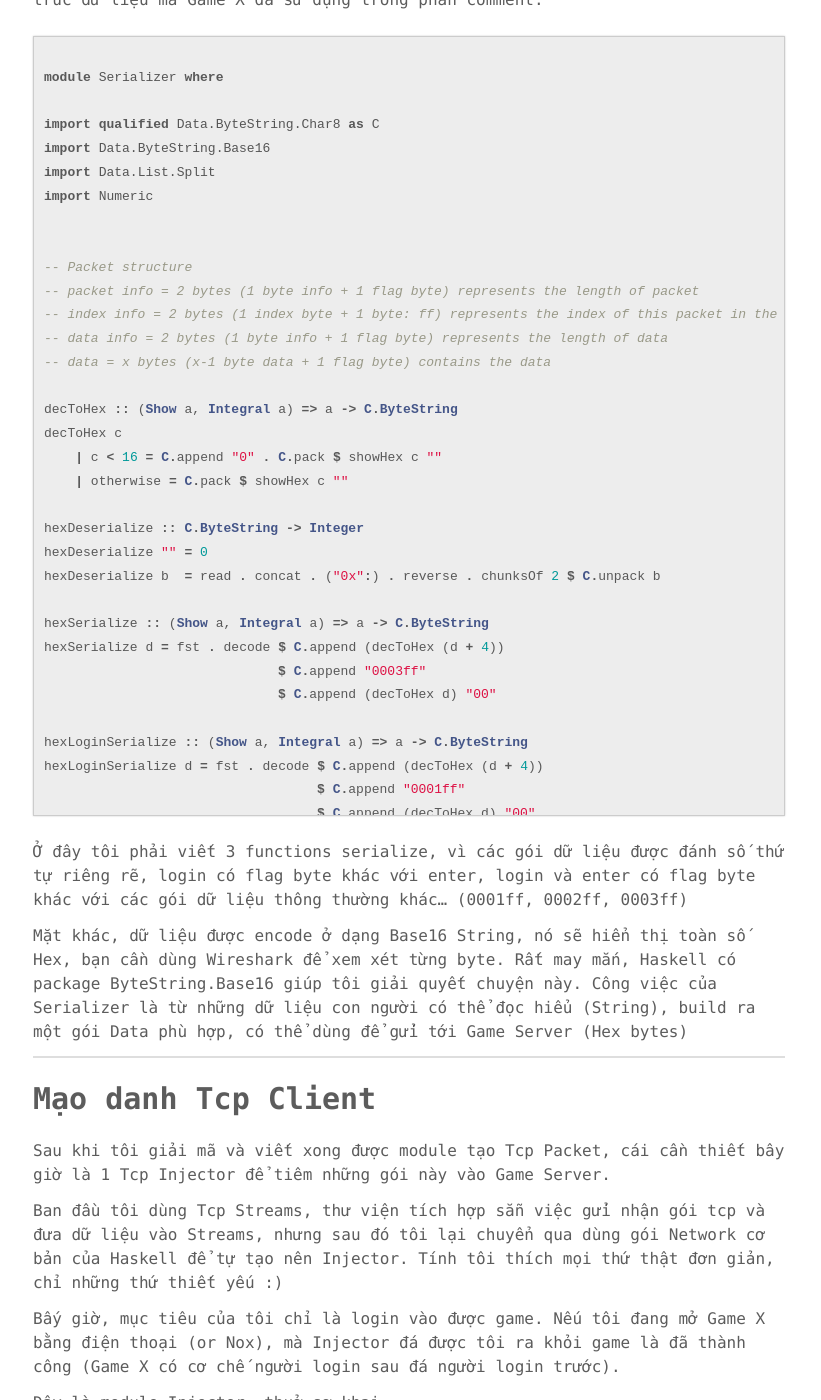
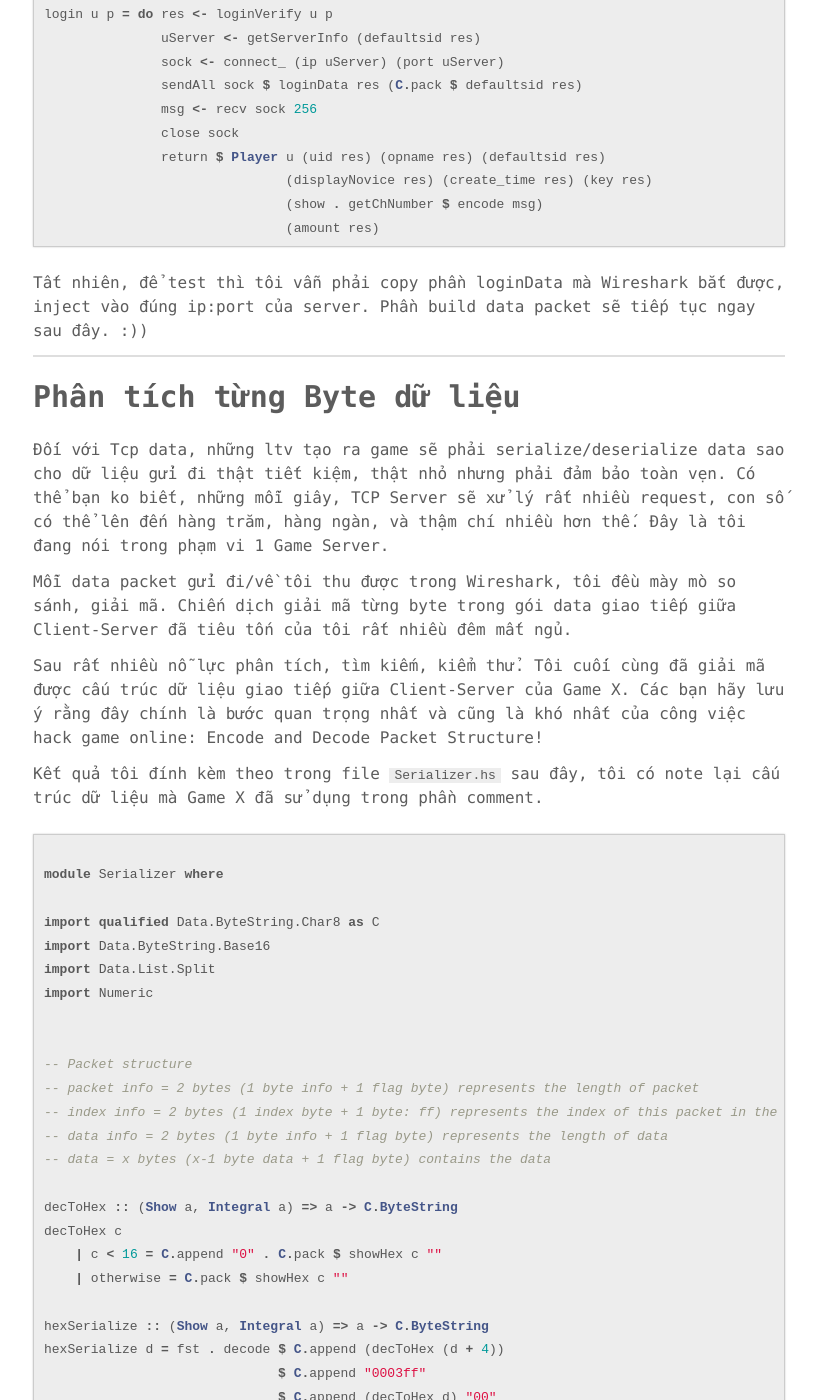
Before and after one commit to phuoc-thanh/phuoc-thanh.github.io, a Jekyll site: the page built from _posts/2018-04-16-chapter04-reveal-the-secret.md, in a window 1280 px wide and 1400 px high, scrolled down 3440 px. Shown: the whole window, without its empty margins (231-1052 px from the left). Built offline with Jekyll 4.4.1, drawn with Linux system fonts in a browser that asks for light colours; comment, search, counter and statistics services are not loaded; some of the changed text lies outside the part shown.

Commit message:
finish chapter04

````diff
--- a/_posts/2018-04-16-chapter04-reveal-the-secret.md
+++ b/_posts/2018-04-16-chapter04-reveal-the-secret.md
@@ -96,11 +96,11 @@
 
 ---
 
-# Chướng ngại vật đầu tiên: giải mã dữ liệu TCP
+# Request đến Tcp Server
 
 Okay tôi đã gửi Http Request và nhận Response đúng như mong đợi. Công việc tiếp theo là Inject những gói data vào TCP Server, đây mới chính là Game Server của Game X.
 
-Ở đây phải nói thêm là sau vài ngày mày mò tìm hiểu, tôi phát hiện 1 lỗi rất lớn của Game X. Thông thường Tcp Request sẽ nhận các thông số từ Http Response như uid, key, default server, create time... rồi dùng những thông số này để tạo request gửi tới Tcp Server.
+Ở đây phải nói thêm là sau vài ngày mày mò tìm hiểu, tôi phát hiện 1 lỗi rất lớn của Game X. Thông thường Tcp Request sẽ nhận các thông số từ Http Response như uid, key, default_server, create_time... rồi dùng những thông số này để tạo request gửi tới Tcp Server.
 
 Lỗi ở chỗ, Tcp server không kiểm tra tính hợp lệ của những thông số này, tôi có thể gửi 1 Http request tới Http Server, nhận được key/time trả về trong Http Response. Sau đó tôi có thể dùng cặp thông tin key/time này để gửi đến TCP Server trong mọi hoàn cảnh sau đó. Nghĩa là bạn chỉ cần đăng nhập 1 lần duy nhất, sau đó có thể chơi game mà không cần log-in! Crazy?
 
@@ -108,73 +108,7 @@
 
 Lúc này, đa số thông tin lấy đc từ Http Response, đã đầy đủ. Tôi tiếp tục tìm hiểu tới Tcp Server.
 
-Đối với Tcp data, những ltv tạo ra game sẽ phải serialize/deserialize data sao cho dữ liệu gửi đi thật tiết kiệm, thật nhỏ nhưng phải đảm bảo toàn vẹn. Có thể bạn ko biết, những mỗi giây, TCP Server sẽ xử lý rất nhiều request, con số có thể lên đến hàng trăm, hàng ngàn, và thậm chí nhiều hơn thế. Đây là tôi đang nói trong phạm vi 1 Game Server.
-
----
-
-# Phân tích từng Byte dữ liệu
-
-Mỗi data packet gửi đi/về tôi thu được trong Wireshark, tôi đều mày mò so sánh, giải mã. Đây chính là giai đoạn khó khăn và thử thách nhất trong toàn bộ quá trình tôi hack game này.
-
-Chiến dịch giải mã từng byte trong gói data giao tiếp giữa Client-Server đã tiêu tốn của tôi rất nhiều đêm mất ngủ.
-
-Sau rất nhiều nỗ lực phân tích, tìm kiếm, kiểm thử. Tôi cuối cùng đã giải mã được cấu trúc dữ liệu giao tiếp giữa Client-Server của Game X. Các bạn hãy lưu ý rằng đây chính là bước quan trọng nhất và cũng là khó nhất của công việc hack game: Encode and Decode Packet Structure!
-
-Kết quả tôi đính kèm theo trong file `Serializer.hs` sau đây, tôi có note lại cấu trúc dữ liệu mà Game X đã sử dụng trong phần comment.
-
-```haskell
-
-module Serializer where
-
-import qualified Data.ByteString.Char8 as C
-import Data.ByteString.Base16
-import Data.List.Split
-import Numeric
-
-
--- Packet structure
--- packet info = 2 bytes (1 byte info + 1 flag byte) represents the length of packet
--- index info  = 2 bytes (1 index byte + 1 byte: ff) represents the index of this packet in the streams
--- data info   = 2 bytes (1 byte info + 1 flag byte) represents the length of data
--- data        = x bytes (x-1 byte data + 1 flag byte) contains the data
-
-decToHex :: (Show a, Integral a) => a -> C.ByteString
-decToHex c
-    | c < 16 = C.append "0" . C.pack $ showHex c ""
-    | otherwise = C.pack $ showHex c ""
-
-hexDeserialize :: C.ByteString -> Integer
-hexDeserialize "" = 0
-hexDeserialize b  = read . concat . ("0x":) . reverse . chunksOf 2 $ C.unpack b
-
-hexSerialize :: (Show a, Integral a) => a -> C.ByteString
-hexSerialize d = fst . decode $ C.append (decToHex (d + 4))
-                              $ C.append "0003ff"
-                              $ C.append (decToHex d) "00"
-
-hexLoginSerialize :: (Show a, Integral a) => a -> C.ByteString
-hexLoginSerialize d = fst . decode $ C.append (decToHex (d + 4))
-                                   $ C.append "0001ff"
-                                   $ C.append (decToHex d) "00"
-
-hexEnterSerialize :: (Show a, Integral a) => a -> C.ByteString
-hexEnterSerialize d = fst . decode $ C.append (decToHex (d + 4))
-                                   $ C.append "0002ff"
-```
-
-Ở đây tôi phải viết 3 functions serialize, vì các gói dữ liệu được đánh số thứ tự riêng rẽ, login có flag byte khác với enter, login và enter có flag byte khác với các gói dữ liệu thông thường khác... (0001ff, 0002ff, 0003ff)
-
-Mặt khác, dữ liệu được encode ở dạng Base16 String, nó sẽ hiển thị toàn số Hex, bạn cần dùng Wireshark để xem xét từng byte. Rất may mắn, Haskell có package ByteString.Base16 giúp tôi giải quyết chuyện này. Công việc của Serializer là từ những dữ liệu con người có thể đọc hiểu (String), build ra một gói Data phù hợp, có thể dùng để gửi tới Game Server (Hex bytes)
-
----
-
-# Mạo danh Tcp Client
-
-Sau khi tôi giải mã và viết xong được module tạo Tcp Packet, cái cần thiết bây giờ là 1 Tcp Injector để tiêm những gói này vào Game Server.
-
 Ban đầu tôi dùng Tcp Streams, thư viện tích hợp sẵn việc gửi nhận gói tcp và đưa dữ liệu vào Streams, nhưng sau đó tôi lại chuyển qua dùng gói Network cơ bản của Haskell để tự tạo nên Injector. Tính tôi thích mọi thứ thật đơn giản, chỉ những thứ thiết yếu :)
-
-Bấy giờ, mục tiêu của tôi chỉ là login vào được game. Nếu tôi đang mở Game X bằng điện thoại (or Nox), mà Injector đá được tôi ra khỏi game là đã thành công (Game X có cơ chế người login sau đá người login trước).
 
 Đây là module Injector, thuở sơ khai.
 
@@ -207,16 +141,100 @@
                                (amount res)
 ```
 
-Và Module `Authenticator.hs`, nơi tôi giả lập lại những Packet login vào game (Giả lại gói đăng nhập từ TCP packet tôi bắt đc ở phần trước)
-
-* getServerInfo là lấy ip và port từ server, các bạn có thể xem chi tiêt trong github.
-
-* loginData là User Data được function build ra tcp data từ những dữ liệu chứng thực, các bạn có thể xem chi tiết trên Gibhub
+Tất nhiên, để test thì tôi vẫn phải copy phần loginData mà Wireshark bắt được, inject vào đúng ip:port của server. Phần build data packet sẽ tiếp tục ngay sau đây. :))
 
 ---
 
-# Vén màn bí mật
+# Phân tích từng Byte dữ liệu
 
-Khi tôi dùng Injector login vào được game và đá acc của tôi ra trên điện thoại, tôi có cảm giác như đã chiến thắng chính bản thân mình.
+Đối với Tcp data, những ltv tạo ra game sẽ phải serialize/deserialize data sao cho dữ liệu gửi đi thật tiết kiệm, thật nhỏ nhưng phải đảm bảo toàn vẹn. Có thể bạn ko biết, những mỗi giây, TCP Server sẽ xử lý rất nhiều request, con số có thể lên đến hàng trăm, hàng ngàn, và thậm chí nhiều hơn thế. Đây là tôi đang nói trong phạm vi 1 Game Server.
 
-Từ đây, tôi biết Game X đã nằm trong tầm tay...
+Mỗi data packet gửi đi/về tôi thu được trong Wireshark, tôi đều mày mò so sánh, giải mã. Chiến dịch giải mã từng byte trong gói data giao tiếp giữa Client-Server đã tiêu tốn của tôi rất nhiều đêm mất ngủ.
+
+Sau rất nhiều nỗ lực phân tích, tìm kiếm, kiểm thử. Tôi cuối cùng đã giải mã được cấu trúc dữ liệu giao tiếp giữa Client-Server của Game X. Các bạn hãy lưu ý rằng đây chính là bước quan trọng nhất và cũng là khó nhất của công việc hack game online: Encode and Decode Packet Structure!
+
+Kết quả tôi đính kèm theo trong file `Serializer.hs` sau đây, tôi có note lại cấu trúc dữ liệu mà Game X đã sử dụng trong phần comment.
+
+```haskell
+
+module Serializer where
+
+import qualified Data.ByteString.Char8 as C
+import Data.ByteString.Base16
+import Data.List.Split
+import Numeric
+
+
+-- Packet structure
+-- packet info = 2 bytes (1 byte info + 1 flag byte) represents the length of packet
+-- index info  = 2 bytes (1 index byte + 1 byte: ff) represents the index of this packet in the streams
+-- data info   = 2 bytes (1 byte info + 1 flag byte) represents the length of data
+-- data        = x bytes (x-1 byte data + 1 flag byte) contains the data
+
+decToHex :: (Show a, Integral a) => a -> C.ByteString
+decToHex c
+    | c < 16 = C.append "0" . C.pack $ showHex c ""
+    | otherwise = C.pack $ showHex c ""
+
+hexSerialize :: (Show a, Integral a) => a -> C.ByteString
+hexSerialize d = fst . decode $ C.append (decToHex (d + 4))
+                              $ C.append "0003ff"
+                              $ C.append (decToHex d) "00"
+
+hexLoginSerialize :: (Show a, Integral a) => a -> C.ByteString
+hexLoginSerialize d = fst . decode $ C.append (decToHex (d + 4))
+                                   $ C.append "0001ff"
+                                   $ C.append (decToHex d) "00"
+
+hexEnterSerialize :: (Show a, Integral a) => a -> C.ByteString
+hexEnterSerialize d = fst . decode $ C.append (decToHex (d + 4))
+                                   $ C.append "0002ff"
+```
+
+Ở đây tôi phải viết 3 functions serialize, vì các gói dữ liệu được đánh số thứ tự riêng rẽ, login có flag byte khác với enter, login và enter có flag byte khác với các gói dữ liệu thông thường khác... (0001ff, 0002ff, 0003ff)
+
+Mặt khác, dữ liệu được encode ở dạng Base16 String, nó sẽ hiển thị toàn số Hex, bạn cần dùng Wireshark để xem xét từng byte. Rất may mắn, Haskell có package ByteString.Base16 giúp tôi giải quyết chuyện này. Công việc của Serializer là từ những dữ liệu con người có thể đọc hiểu (String), build ra một gói Data phù hợp, có thể dùng để gửi tới Game Server (Hex bytes).
+
+---
+
+# Chuỗi Byte bị đảo ngược
+
+Ở function login của Injector, sau khi gửi thành công gói login data tới TCP Server, Client sẽ nhận được thông tin Character ID. Character ID là 1 dạng mã định danh cho nhân vật, tương tự như cột Id chúng ta hay dùng trong SQL Database.
+
+Để get được số ID này, tôi lấy toàn bộ dữ liệu từ socket (nhận đc từ Tcp Server) và phân tích tiếp.
+
+Lần này đội dev Game X không chỉ đơn giản mã hóa Base16, mà reverse luôn order của các bytes dữ liệu theo từng cặp, tăng mức độ khó của việc bẻ khóa.
+
+Tôi thêm 1 function vào Serializer chuyên xử lý mấy tình yêu này:
+
+```haskell
+hexDeserialize :: C.ByteString -> Integer
+hexDeserialize "" = 0
+hexDeserialize b  = read . concat . ("0x":) . reverse . chunksOf 2 $ C.unpack b
+```
+
+Và trong Injector, tôi get 256 bytes từ socket, sau đó gọi 1 function tên là getChNumber để lấy đc Character ID từ 256 bytes này.
+
+Cắt, dán đúng những bytes chứa CharacterID, sau đó deserialize:
+
+```haskell
+getChNumber :: ByteString -> Integer
+getChNumber = hexDeserialize . C.take 8 . C.drop 14
+```
+---
+
+# Tích hợp mọi thứ
+
+Sau khi xây dựng đủ các module cần thiết, chuyện tích hợp khác đơn giản, lúc này tôi có:
+
+***HttpRq.hs:*** có nhiệm vụ fake Http request để gửi tới Http Server.
+
+***Injector.hs:*** có nhiệm vụ fake Tcp request để gửi tới Tcp Server.
+
+***Serializer.hs:*** Encode/decode byte data.
+
+***Authenticator.hs:*** Nhận thông tin từ HttpRq và build Player data, build login packet cho Injector.
+
+***Parser.hs*** Data model cho Player, Server, bao gồm cả lưu/đọc file json.
+
+***Player.json:*** Nơi lưu trữ thông tin player, có thể xem như một database.
````
Also changed, not shown: other parts of _posts/2018-04-16-chapter04-reveal-the-secret.md (+1 -1 lines).
